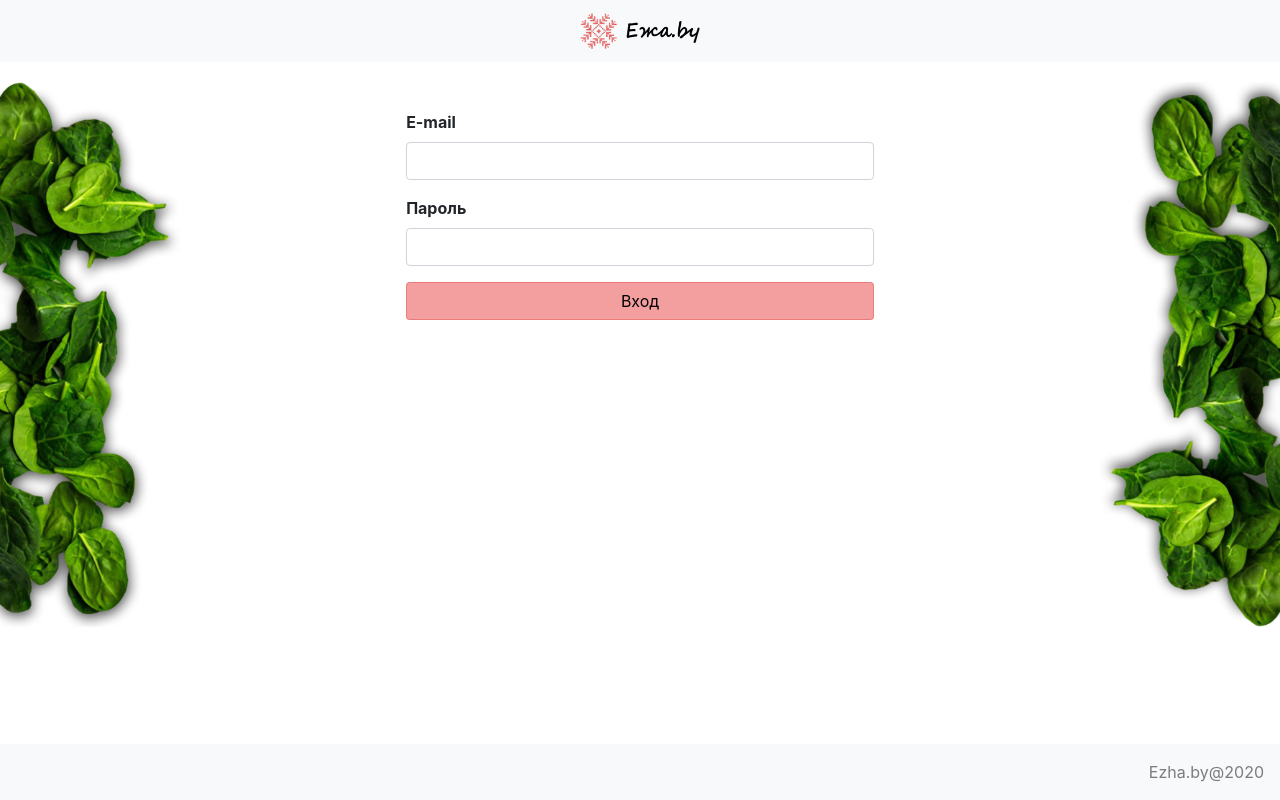
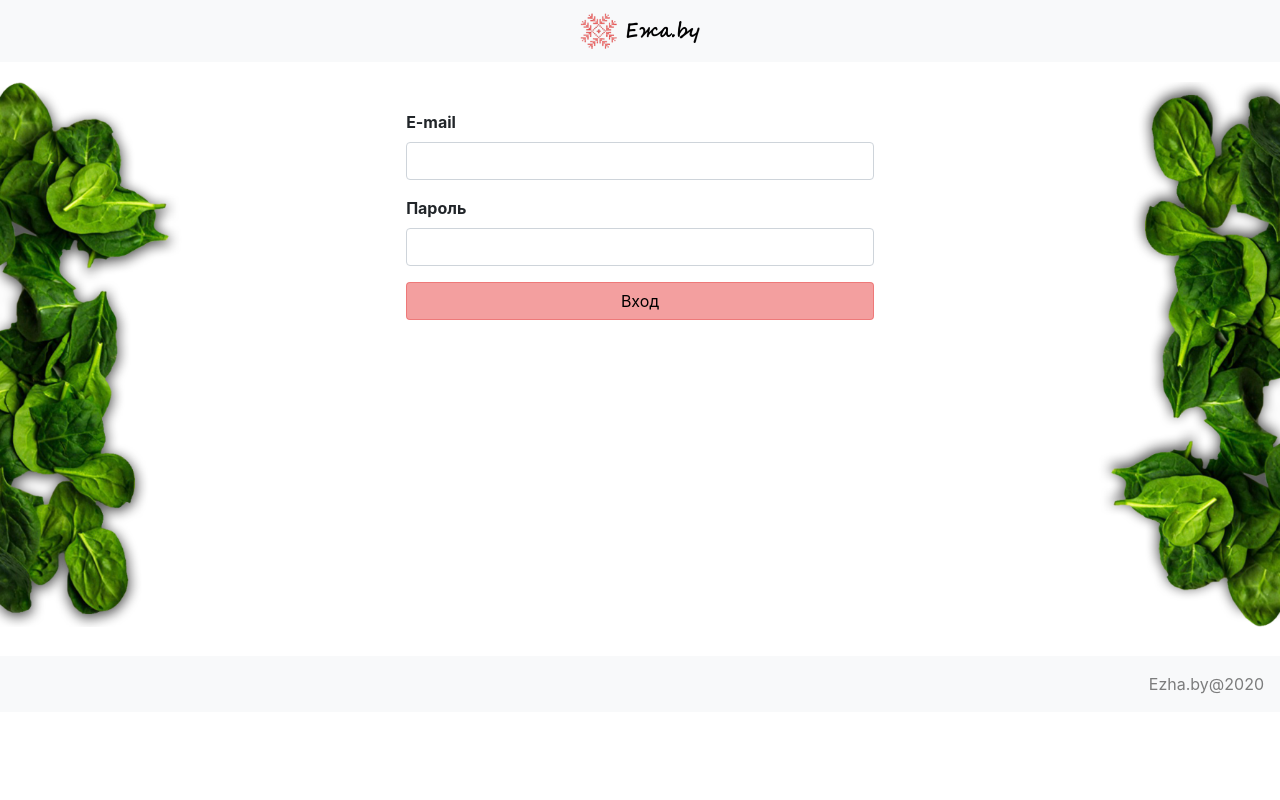
Before and after one commit to delmargaret/Food-delivery-site, a React (Create React App) app in the folder EzhaBy/EzhaBy.Web/ezha-by-admin/: page /login in a window 1280 px wide. Built offline with nearby package versions, Linux system fonts and the light colour scheme.

Commit message:
Fix footer alignment

```diff
--- a/EzhaBy/EzhaBy.Web/ezha-by-admin/src/App.css
+++ b/EzhaBy/EzhaBy.Web/ezha-by-admin/src/App.css
@@ -6,12 +6,6 @@
 
 .App {
   min-height: 100vh;
-}
-
-.App .footer {
-  position: absolute;
-  bottom: 0;
-  width: 100%;
 }
 
 .leaves-left {
@@ -35,6 +29,7 @@
 
 #main-row {
   margin: 0;
+  min-height: 570px;
 }
 
 .App .btn-red {
--- a/EzhaBy/EzhaBy.Web/ezha-by-admin/src/components/footer/footer.js
+++ b/EzhaBy/EzhaBy.Web/ezha-by-admin/src/components/footer/footer.js
@@ -4,7 +4,7 @@ import { Navbar } from "react-bootstrap";
 export default class FooterComponent extends Component {
   render() {
     return (
-      <Navbar fixed="bottom" bg="light" className="footer">
+      <Navbar bg="light" className="footer">
         <Navbar.Collapse className="justify-content-end">
           <Navbar.Text>Ezha.by@{new Date().getFullYear()}</Navbar.Text>
         </Navbar.Collapse>
```
